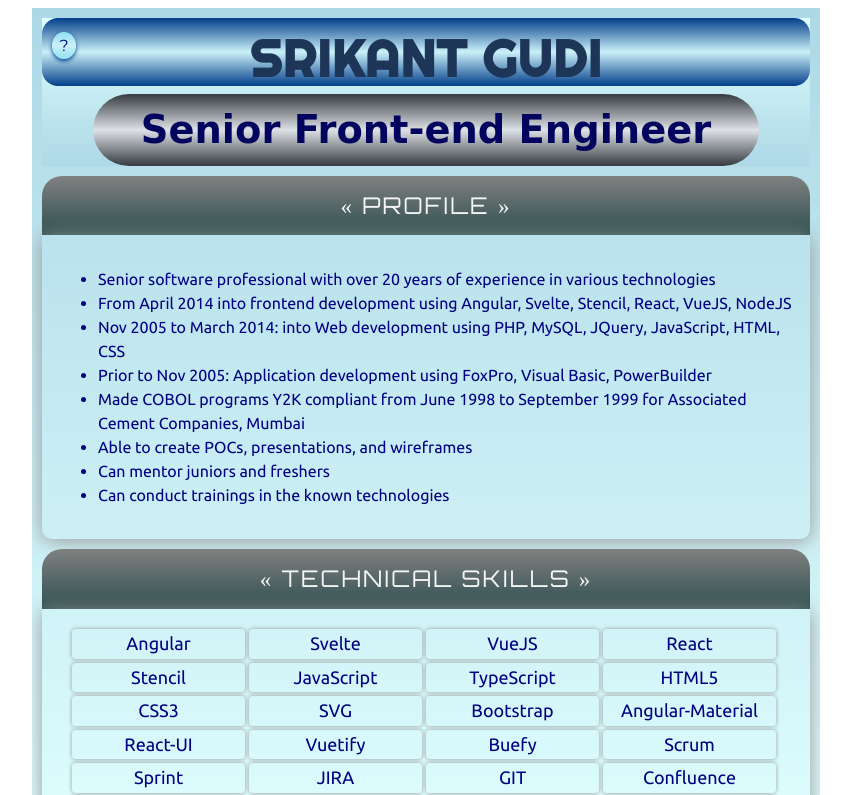
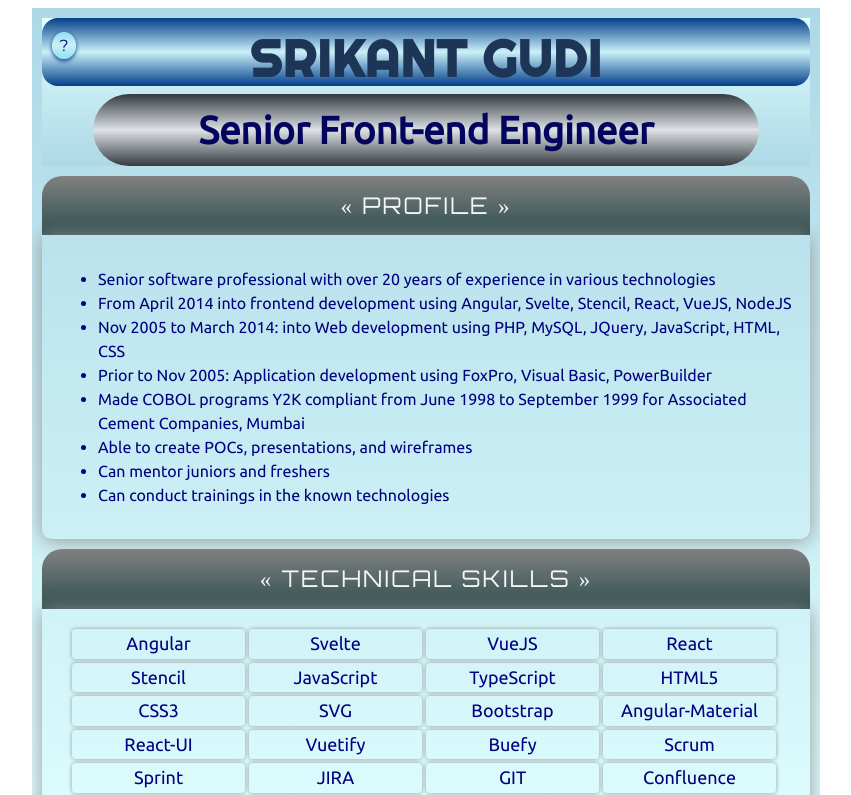
Before and after one commit to srikantgudi/srikantgudi.github.io, a Svelte app: page / in a window 1280 px wide. Shown: the top 795 px of the page, without its empty margins (214-1065 px from the left). Built offline with nearby package versions, Linux system fonts and the light colour scheme; a web font is replaced by a local one.

Commit message:
Update App.svelte

```diff
--- a/src/App.svelte
+++ b/src/App.svelte
@@ -93,7 +93,7 @@
 	}
 	.positiontitle {
 		font-size: 3vw;
-		font-family: 'Comic Sans MS';
+		font-family: Ubuntu;
 		font-weight: 600;
 		padding: 1vw 1vh;
 		margin: 1vh 4vw;
```
